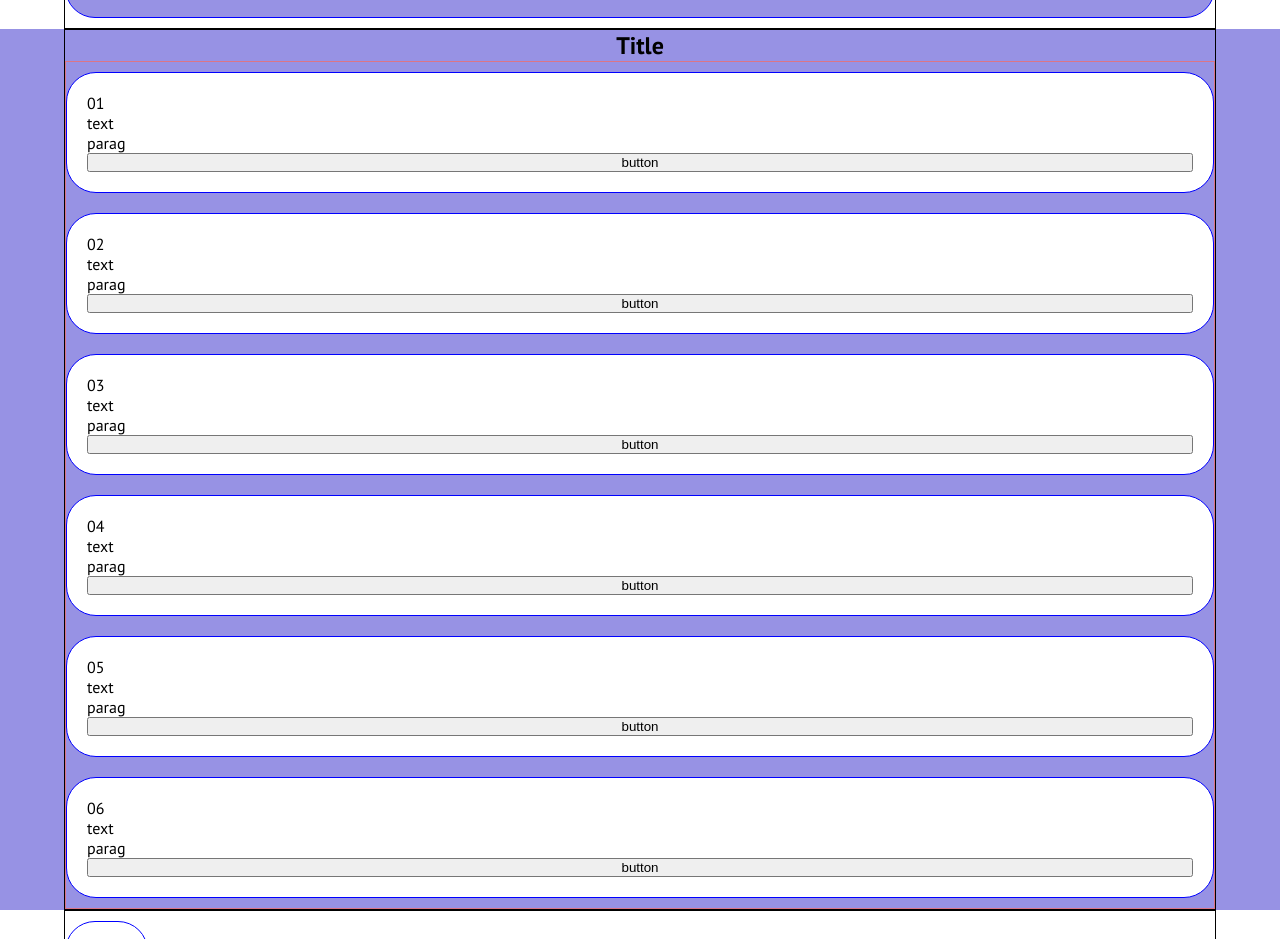
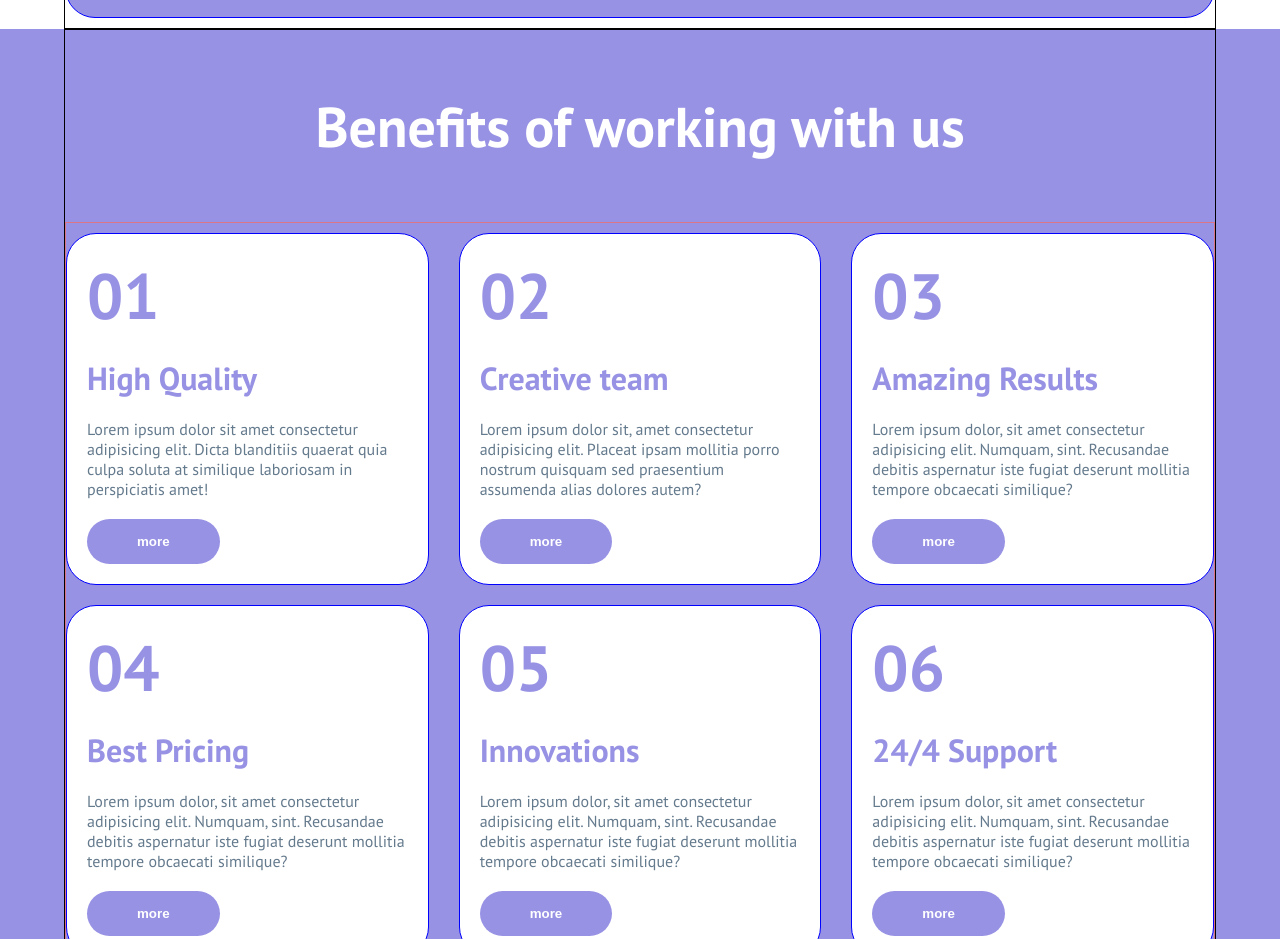
Before and after one commit to VeronicaFontana/htmlcss-responsive-layout, a plain HTML site: page index.html in a window 1280 px wide. Shown: the part 2801-3740 px from the top of the page. Drawn offline with Linux system fonts and the light colour scheme.

Commit message:
[ADD] Benefits section

```diff
--- a/index.html
+++ b/index.html
@@ -168,44 +168,56 @@
     <section class="benefits">
       <section class="container">
         <div class="benefits-title">
-          <h2>Title</h2>
+          <span>Benefits of working with us</span>
         </div>
         <div class="card-container">
           <div class="card">
+            <div class="benefits-text">
               <span>01</span>
-            <span>text</span>
-            <p>parag</p>
-            <button>button</button>
+              <span>High Quality</span>
+              <p>Lorem ipsum dolor sit amet consectetur adipisicing elit. Dicta blanditiis quaerat quia culpa soluta at similique laboriosam in perspiciatis amet!</p>
+            </div>
+            <button>more</button>
           </div>
           <div class="card">
+            <div class="benefits-text">
               <span>02</span>
-            <span>text</span>
-            <p>parag</p>
-            <button>button</button>
+              <span>Creative team</span>
+              <p>Lorem ipsum dolor sit, amet consectetur adipisicing elit. Placeat ipsam mollitia porro nostrum quisquam sed praesentium assumenda alias dolores autem?</p>
+            </div>
+            <button>more</button>
           </div>
           <div class="card">
+            <div class="benefits-text">
               <span>03</span>
-            <span>text</span>
-            <p>parag</p>
-            <button>button</button>
+              <span>Amazing Results</span>
+              <p>Lorem ipsum dolor, sit amet consectetur adipisicing elit. Numquam, sint. Recusandae debitis aspernatur iste fugiat deserunt mollitia tempore obcaecati similique?</p>
+            </div>
+            <button>more</button>
           </div>
           <div class="card">
+            <div class="benefits-text">
               <span>04</span>
-            <span>text</span>
-            <p>parag</p>
-            <button>button</button>
+              <span>Best Pricing</span>
+              <p>Lorem ipsum dolor, sit amet consectetur adipisicing elit. Numquam, sint. Recusandae debitis aspernatur iste fugiat deserunt mollitia tempore obcaecati similique?</p>
+            </div>
+            <button>more</button>
           </div>
           <div class="card">
+            <div class="benefits-text">
               <span>05</span>
-            <span>text</span>
-            <p>parag</p>
-            <button>button</button>
+              <span>Innovations</span>
+              <p>Lorem ipsum dolor, sit amet consectetur adipisicing elit. Numquam, sint. Recusandae debitis aspernatur iste fugiat deserunt mollitia tempore obcaecati similique?</p>
+            </div>
+            <button>more</button>
           </div>
           <div class="card">
+            <div class="benefits-text">
               <span>06</span>
-            <span>text</span>
-            <p>parag</p>
-            <button>button</button>
+              <span>24/4 Support</span>
+              <p>Lorem ipsum dolor, sit amet consectetur adipisicing elit. Numquam, sint. Recusandae debitis aspernatur iste fugiat deserunt mollitia tempore obcaecati similique?</p>
+            </div>
+            <button>more</button>
           </div>
         </div>
       </section>
--- a/style.css
+++ b/style.css
@@ -373,26 +373,95 @@ header{
 
 
 /* BENEFITS */
-.card-container .card{
-  background-color: white;
-  padding: 20px;
-  width: 100%;
+.benefits-title{
+  color: white;
+  font-size: 2.5rem;
+  font-weight: bold;
+  text-align: center;
   display: flex;
-  flex-direction: column;
-  justify-content: space-between;
+  justify-content: center;
+  padding: 60px;
 }
 
 .card-container{
   border: 1px solid rgb(220, 117, 134);
   display: flex;
-  flex-wrap: wrap;
-  justify-content: space-between;
+  flex-direction: column;
 }
 
-.benefits-title{
+.card-container .card{
+  background-color: white;
+  padding: 20px;
+  width: 100%;
+}
+
+.benefits-text{
   display: flex;
-  justify-content: center;
+  flex-direction: column;
 }
+
+.benefits-text span:first-child{
+  color: #9792E4;
+  font-size: 4rem;
+  font-weight: bold;
+}
+
+.benefits-text span:nth-child(2){
+  color: #9792E4;
+  font-size: 2rem;
+  font-weight: bold;
+  margin: 20px 0;
+}
+
+.benefits-text p{
+  color: #647A8D;
+  margin-bottom: 20px;
+}
+
+.benefits button{
+  background-color: #9792E4;
+  color: white;
+  font-weight: bold;
+  padding: 15px 50px;
+  border: none;
+  border-radius: 30px;
+}
+
+.benefits button:hover{
+  cursor: pointer;
+  box-shadow: 0 0 2px grey;
+}
+
+/* RESPONSIVE BENEFITS */
+@media screen and (min-width:576px){
+  .benefits-title{
+    font-size: 3.5rem;
+  }
+
+  .card-container{
+    flex-direction: row;
+    flex-wrap: wrap;
+    justify-content: space-between;
+  }
+
+  .benefits .card{
+    width: calc(100% / 2 - 20px);
+  }
+}
+
+@media screen and (min-width: 1200px){
+  .benefits .card{
+    width: calc(100% / 3 - 20px);
+  }
+}
+
+
+
+
+
+
+
+
 
 .about-us{
   display: flex;
```
Lines whose indentation alone changed are shown as unchanged.
